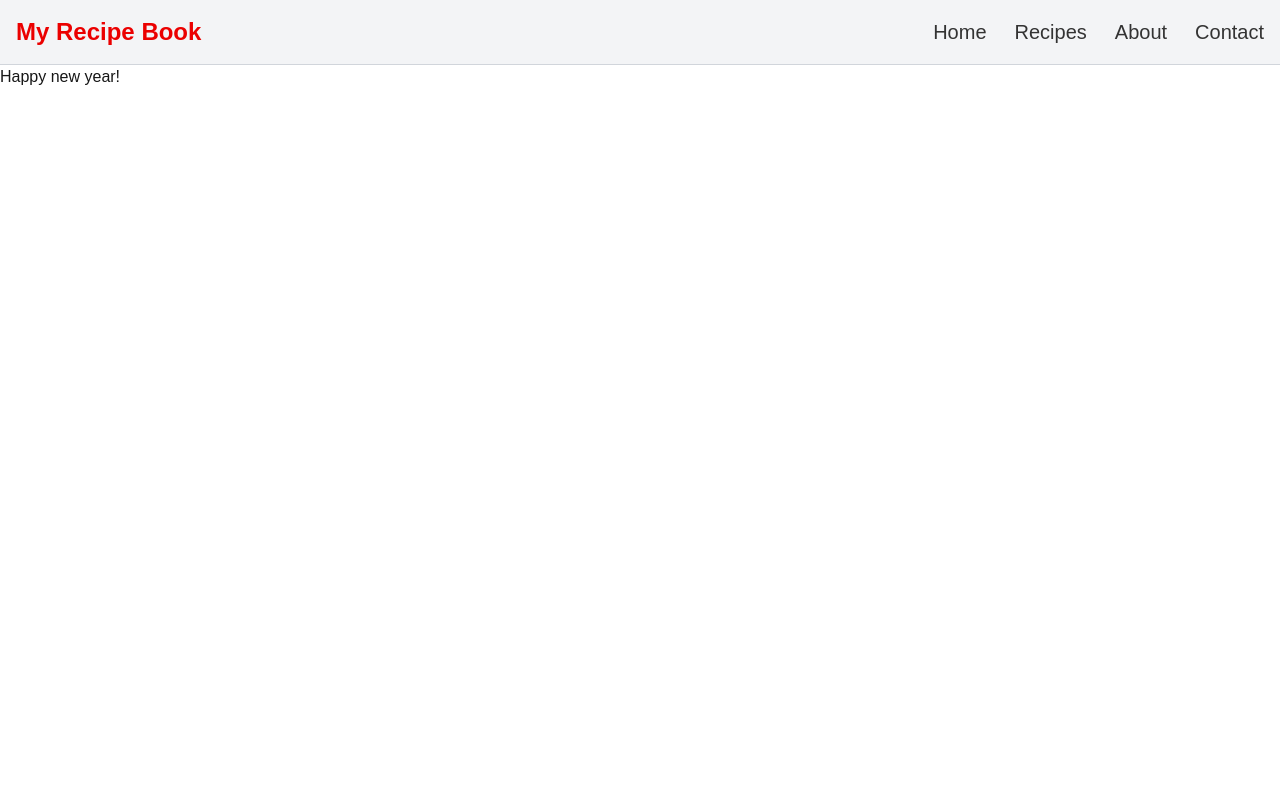
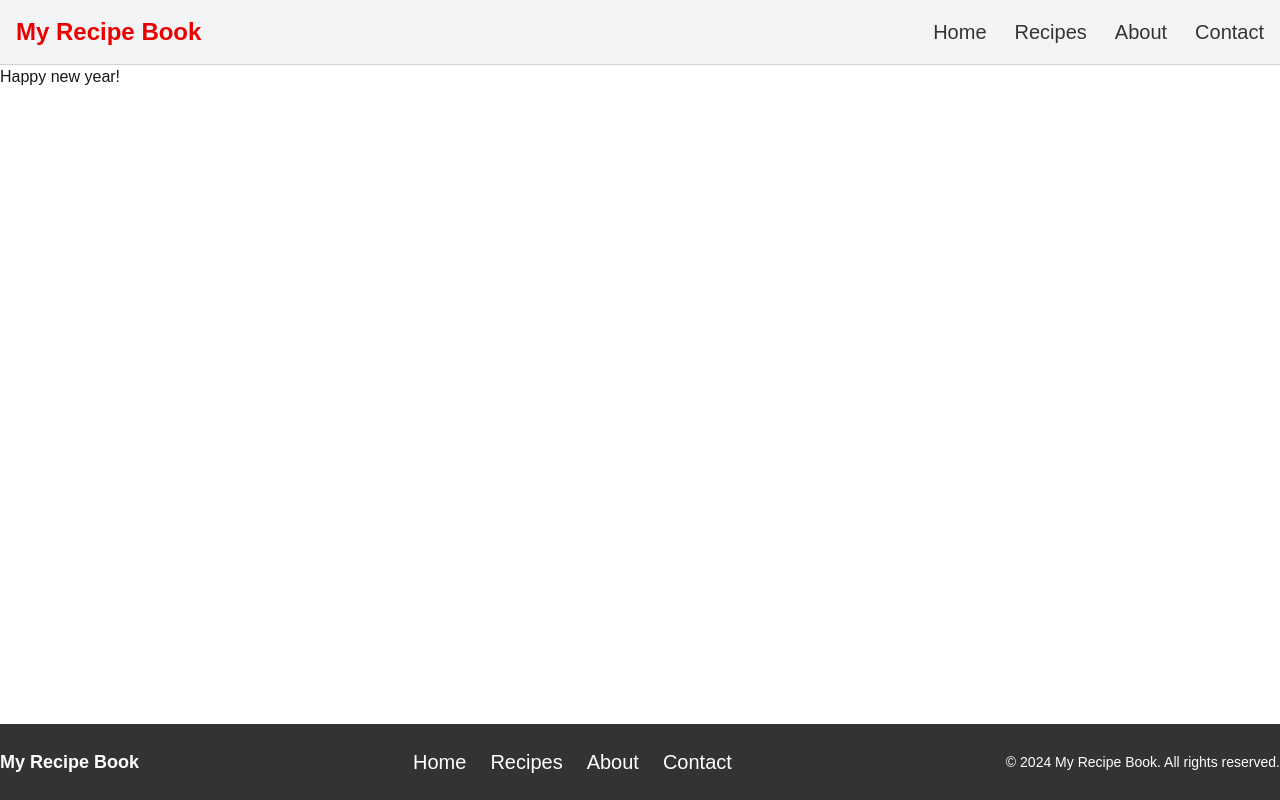
Before and after one commit to KrKate/newYearProject, a Next.js app in the folder new_year/: page / in a window 1280 px wide. Built offline with nearby package versions, Linux system fonts and the light colour scheme.

Commit message:
feat: add footer

```diff
--- a/new_year/src/app/layout.tsx
+++ b/new_year/src/app/layout.tsx
@@ -3,6 +3,7 @@ import { Geist, Geist_Mono } from 'next/font/google';
 import './globals.css';
 import Header from '@/components/header/header';
 import { ReactNode } from 'react';
+import Footer from '@/components/footer/footer';
 
 const geistSans = Geist({
   variable: '--font-geist-sans',
@@ -25,12 +26,13 @@ export default function RootLayout({
   children: ReactNode;
 }) {
   return (
-    <html lang="en">
+ <html lang="en" className="h-full">
       <body
-        className={`${geistSans.variable} ${geistMono.variable} antialiased`}
+        className={`${geistSans.variable} ${geistMono.variable} antialiased flex flex-col min-h-screen`}
       >
         <Header />
-        {children}
+        <main className="flex-grow">{children}</main>
+        <Footer />
       </body>
     </html>
   );
--- a/new_year/src/components/footer/footer.tsx
+++ b/new_year/src/components/footer/footer.tsx
@@ -0,0 +1,32 @@
+import Link from "next/link";
+
+export default function Footer() {
+  return (
+    <footer className="bg-customGray text-white py-6">
+      <div className="container mx-auto flex flex-col md:flex-row items-center justify-between">
+        <div className="text-lg font-bold">
+          My Recipe Book
+        </div>
+
+        <nav className="flex space-x-6 mt-4 md:mt-0">
+          <Link href="/" className="text-xl">
+            Home
+          </Link>
+          <Link href="/recipes" className="text-xl">
+            Recipes
+          </Link>
+          <Link href="/about" className="text-xl">
+            About
+          </Link>
+          <Link href="/contact" className="text-xl">
+            Contact
+          </Link>
+        </nav>
+
+        <div className="text-sm mt-4 md:mt-0">
+          © {new Date().getFullYear()} My Recipe Book. All rights reserved.
+        </div>
+      </div>
+    </footer>
+  );
+}
--- a/new_year/tailwind.config.ts
+++ b/new_year/tailwind.config.ts
@@ -11,7 +11,8 @@ export default {
       colors: {
         customRed: '#eb0000',
         customGray: '#333333',
-        buttonNormal: '#f2d7d7'
+        buttonNormal: '#f2d7d7',
+        wrapperColor: '#F5EFF0'
       },
     },
   },
```
